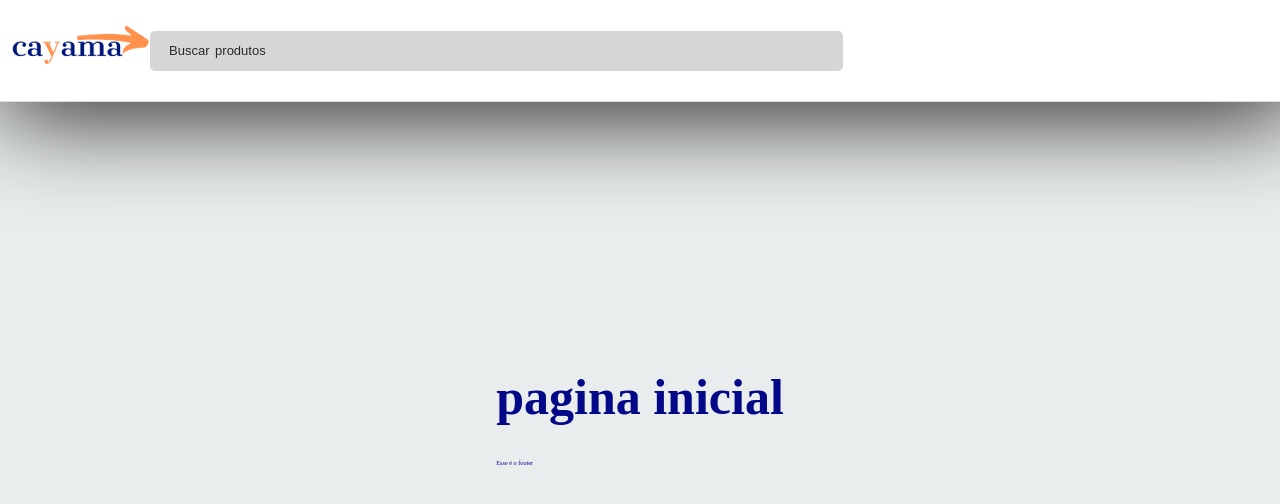
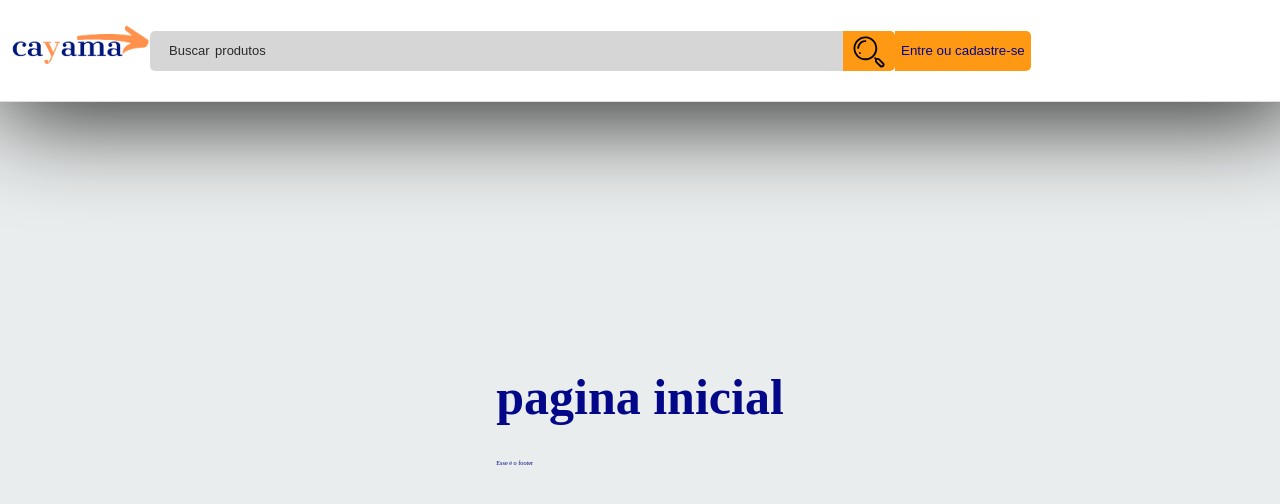
Before and after one commit to Cayama/cayama, a Next.js app in the folder front-end/: page / in a window 1280 px wide. Shown: the top 504 px of the page. Built offline with nearby package versions, Linux system fonts and the light colour scheme.

Commit message:
front-end push

```diff
--- /dev/null
+++ b/front-end/src/components/Layout/buttonGroup/index.js
@@ -0,0 +1,20 @@
+import Image from '../../../infra/components/Image';
+import { SearchButtonStyle, TextButtonStyle } from './styles';
+
+function SearchButton() {
+  return (
+    <SearchButtonStyle>
+      <Image src='/img/searchIcon.svg' width={40} height={40} />
+    </SearchButtonStyle>
+  );
+}
+
+function TextButton({ Text }) {
+  return (
+    <TextButtonStyle>
+      {Text}
+    </TextButtonStyle>
+  );
+}
+
+export { SearchButton, TextButton };
--- /dev/null
+++ b/front-end/src/components/Layout/buttonGroup/styles.js
@@ -0,0 +1,19 @@
+import styled from 'styled-components';
+
+const SearchButtonStyle = styled.button`
+  background: ${({ theme }) => theme.colors.secundary};
+  border-top-right-radius: 5px;
+  border-bottom-right-radius: 5px;
+  border: none;
+  height: 40px;
+`
+
+const TextButtonStyle = styled.button`
+background: ${({ theme }) => theme.colors.secundary};
+border-top-right-radius: 5px;
+border-bottom-right-radius: 5px;
+border: none;
+height: 40px;
+`
+
+export { SearchButtonStyle, TextButtonStyle };
--- a/front-end/src/components/foundation/Typography/index.js
+++ b/front-end/src/components/foundation/Typography/index.js
@@ -1,4 +1,3 @@
-import React from 'react';
 import PropTypes from 'prop-types';
 import styled from 'styled-components';
 
--- a/front-end/src/infra/components/Head/index.js
+++ b/front-end/src/infra/components/Head/index.js
@@ -1,4 +1,3 @@
-import React from 'react';
 import PropTypes from 'prop-types';
 import NextHead from 'next/head';
 
--- /dev/null
+++ b/front-end/src/infra/components/Image/index.js
@@ -0,0 +1,16 @@
+import PropTypes from 'prop-types';
+import NextImage from 'next/image';
+
+function Image({ src, width, height }) {
+  return (
+    <NextImage src={src} width={width} height={height} />
+  );
+}
+
+Image.propTypes = {
+  src: PropTypes.string.isRequired,
+  width: PropTypes.number.isRequired,
+  height: PropTypes.number.isRequired,
+}
+
+export default Image;
--- a/front-end/src/infra/components/Link/index.js
+++ b/front-end/src/infra/components/Link/index.js
@@ -0,0 +1,24 @@
+import PropTypes from 'prop-types';
+import NextLink from 'next/link';
+import Image from '../Image/index';
+
+import { MyLogo } from './styles';
+
+function Link({ href, src, width, height }) {
+  return (
+    <MyLogo>
+      <NextLink href={href}>
+        <Image src={src} width={width} height={height} />
+      </NextLink>
+    </MyLogo>
+  );
+}
+
+Link.propTypes = {
+  href: PropTypes.string.isRequired,
+  src: PropTypes.string.isRequired,
+  width: PropTypes.number.isRequired,
+  height: PropTypes.number.isRequired,
+}
+
+export default Link;
--- /dev/null
+++ b/front-end/src/infra/components/Link/styles.js
@@ -0,0 +1,8 @@
+import styled from 'styled-components';
+
+const MyLogo = styled.div`
+  cursor: pointer;
+`
+
+
+export { MyLogo };
--- a/front-end/src/patterns/Header/index.js
+++ b/front-end/src/patterns/Header/index.js
@@ -1,26 +1,18 @@
-import React from 'react';
 import PropTypes from 'prop-types';
 
-import Link from 'next/link';
-import Image from 'next/image';
+import { SearchButton, TextButton } from '../../components/Layout/buttonGroup';
+import Link from '../../infra/components/Link';
+import { MyHeader, HeaderInput } from './styles';
 
-import { MyHeader, MyLogo, HeaderInput } from './styles';
-
-function Header({ children }) {
+function Header() {
   return (
     <MyHeader>
-      <MyLogo>
-        <Link href='/'>
-          <Image src='/img/logoCayama.png' width={140} height={100} />
-        </Link>
-      </MyLogo>
+      <Link href='/' src='/img/logoCayama.png' width={140} height={100} />
       <HeaderInput placeholder='Buscar produtos' />
+      <SearchButton />
+      <TextButton Text='Entre ou cadastre-se' />
     </MyHeader>
   );
 }
 
-Header.propTypes = {
-  children: PropTypes.node,
-}
-
 export default Header;
--- a/front-end/src/patterns/Header/styles.js
+++ b/front-end/src/patterns/Header/styles.js
@@ -13,24 +13,30 @@ const MyHeader = styled.header`
   border-bottom: 1px solid ${({ theme }) => theme.colors.borderColor};
 `
 
-const MyLogo = styled.div`
-  cursor: pointer;
-`
-
 const HeaderInput = styled.input`
   background: ${({ theme }) => theme.colors.inputBackground};
-  border-radius: 5px;
-  text-transform: none;
-  width: 624px;
+  border: none;
+  border-top-left-radius: 5px;
+  border-bottom-left-radius: 5px;
+  font-size: 13px!important;
+  font-weight: normal!important;
   height: 24px;
   padding: 8px 50px 8px 19px;
-  font-size: 13px!important;
+  text-transform: none;
   word-spacing: 2px!important;
-  font-weight: normal!important;
-  border: none;
+  width: 624px;
   &::placeholder {
     color: ${({ theme }) => theme.colors.inputTextColor};
   }
 `
 
-export { MyHeader, MyLogo, HeaderInput };
+const SearchButton = styled.button`
+  background: ${({ theme }) => theme.colors.secundary};
+  border-top-right-radius: 5px;
+  border-bottom-right-radius: 5px;
+  border: none;
+  height: 40px;
+  width: 40px;
+`
+
+export { MyHeader, HeaderInput, SearchButton };
```
Also changed, not shown: front-end/src/components/Layout/inputGroup/index.js (added, +12 -0 lines), front-end/public/img/searchIcon.svg (added), 1 other file (tests, documents, lock files or other folders).
